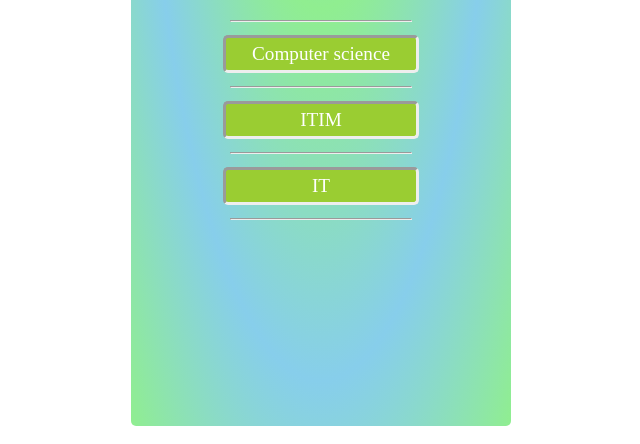
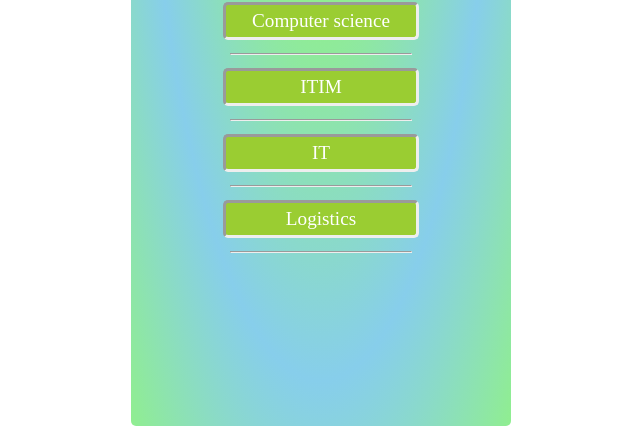
Before and after one commit to ahmefyusuf541/times-left-., a plain HTML site: page index.html in a window 1280 px wide. Shown: the part 372-816 px from the top of the page, without its empty margins (319-959 px from the left). Drawn offline with Linux system fonts and the light colour scheme.

Commit message:
Update index.html

```diff
--- a/index.html
+++ b/index.html
@@ -86,6 +86,7 @@
     <a href="cs" >Computer science</a><hr>
     <a href="ITIM" >ITIM</a><hr>
     <a href="IT" >IT</a><hr>
+    <a href="logistics" >Logistics</a><hr>
     </div>
 
 
```
